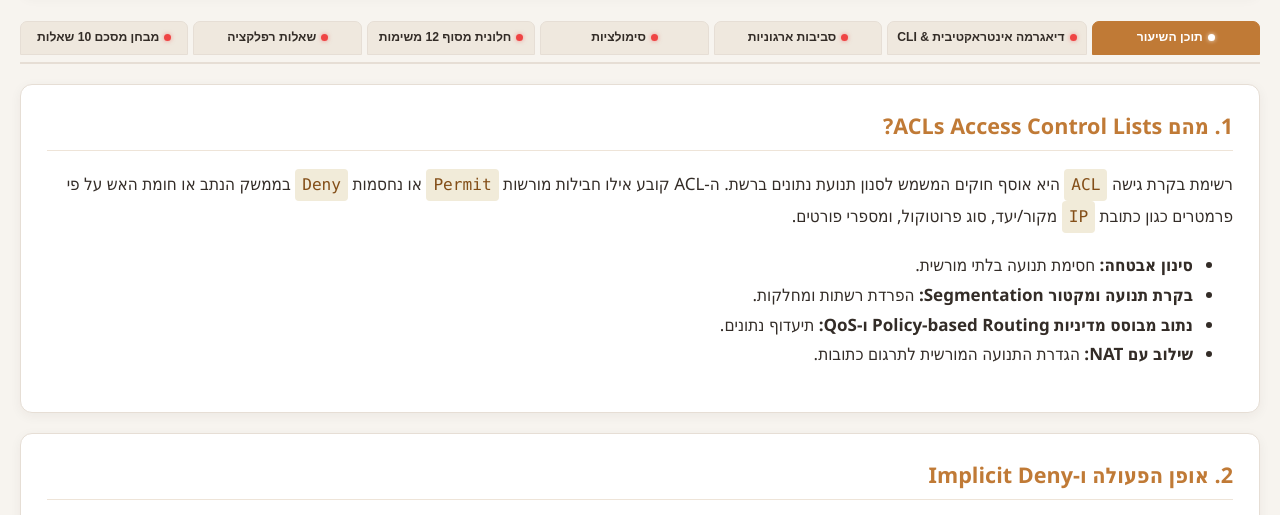
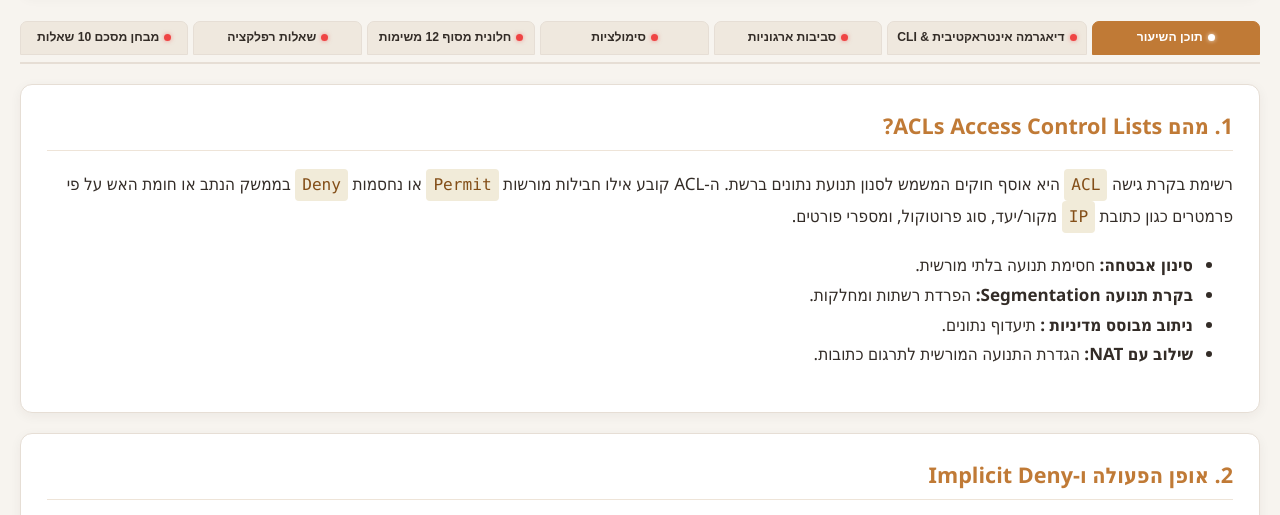
Before and after one commit to saharhakimi-lab/natacl, a plain HTML site: page index.html in a window 1280 px wide. Shown: the part 147-662 px from the top of the page. Drawn offline with Linux system fonts and the light colour scheme.

Commit message:
Update index.html

```diff
--- a/index.html
+++ b/index.html
@@ -757,8 +757,8 @@
             <p>רשימת בקרת גישה <code class="en-text">ACL</code> היא אוסף חוקים המשמש לסנון תנועת נתונים ברשת. ה-ACL קובע אילו חבילות מורשות <code class="en-text">Permit</code> או נחסמות <code class="en-text">Deny</code> בממשק הנתב או חומת האש על פי פרמטרים כגון כתובת <code class="en-text">IP</code> מקור/יעד, סוג פרוטוקול, ומספרי פורטים.</p>
             <ul>
                 <li><strong>סינון אבטחה:</strong> חסימת תנועה בלתי מורשית.</li>
-                <li><strong>בקרת תנועה ומקטור Segmentation:</strong> הפרדת רשתות ומחלקות.</li>
-                <li><strong>נתוב מבוסס מדיניות Policy-based Routing ו-QoS:</strong> תיעדוף נתונים.</li>
+                <li><strong>בקרת תנועה Segmentation:</strong> הפרדת רשתות ומחלקות.</li>
+                <li><strong>ניתוב מבוסס מדיניות :</strong> תיעדוף נתונים.</li>
                 <li><strong>שילוב עם NAT:</strong> הגדרת התנועה המורשית לתרגום כתובות.</li>
             </ul>
         </div>
```
